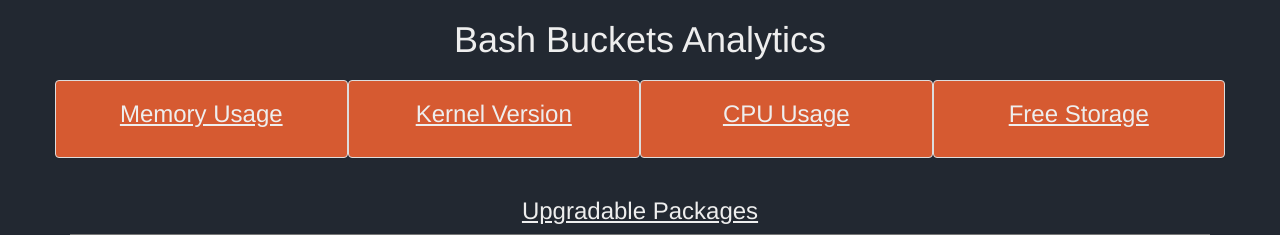
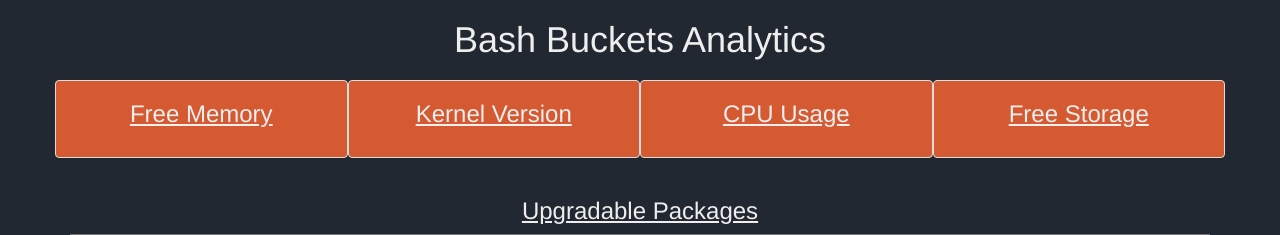
Before and after one commit to 0xWra1th/Bash-Buckets, a Django app: template project/BashBuckets/templates/BashBuckets/analytics.html in a window 1280 px wide. Shown: the top 235 px of the page. Run offline with Django 3.2, Linux system fonts and the light colour scheme; the template is opened without the code that fills it, so the values that code supplies are empty; some libraries are stand-ins or nearby versions.

Commit message:
Analytics Page Re-wording

```diff
--- a/project/BashBuckets/templates/BashBuckets/analytics.html
+++ b/project/BashBuckets/templates/BashBuckets/analytics.html
@@ -16,7 +16,7 @@
             </div>
             <div class="row text-center">
                 <div style="background-color: #d65a31" class="col-lg-3 panel panel-default">
-                    <h3><u>Memory Usage</u></h3>
+                    <h3><u>Free Memory</u></h3>
                     <h4 style="margin-bottom: 30px">{{mem}}</h4>
                 </div>
                 <div style="background-color: #d65a31" class="col-lg-3 panel panel-default">
```
